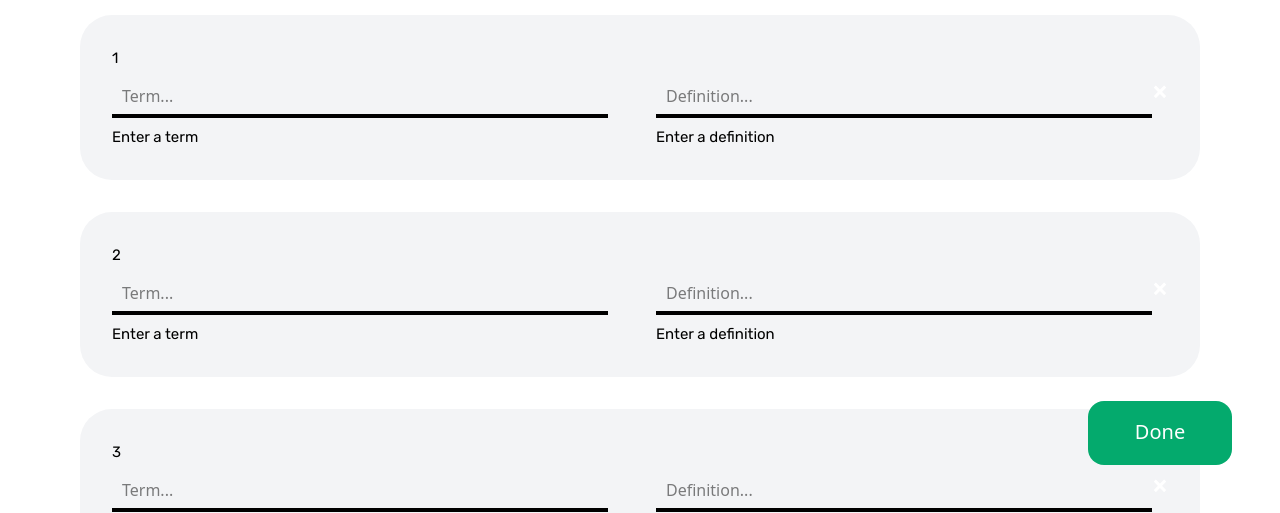
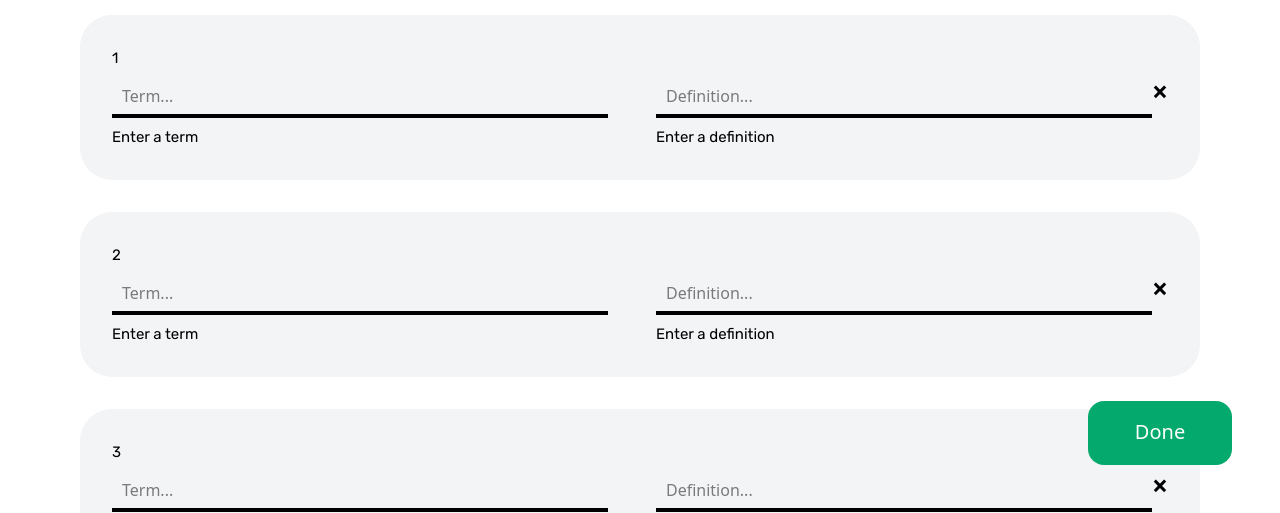
Before and after one commit to SamB221/FastFlashCards, a React (Vite) app: page /create in a window 1280 px wide. Shown: the part 287-800 px from the top of the page. Built offline with nearby package versions, Linux system fonts and the light colour scheme.

Commit message:
Improved UI of delete in manual and fixed indexing issue

```diff
--- a/src/components/CardBuilder.jsx
+++ b/src/components/CardBuilder.jsx
@@ -18,7 +18,7 @@ const CardBuilder = ({ id, num, onChange, removeCard }) => {
         <div className="cardBuilder">
             <div className="smallerBox">
                 <h3>{num}</h3>
-                <span className="close" onClick={() => removeCard(id)}>&times;</span>
+                <span className="delete" onClick={() => removeCard(id)}>&times;</span>
                 <div className="flex">
                     <div className="flex-child">
                         <input
--- a/src/index.css
+++ b/src/index.css
@@ -751,7 +751,7 @@ input[type=submit]:hover {
 
 .close:hover,
 .close:focus {
-  color: #000;
+  color: red;
   text-decoration: none;
   cursor: pointer;
 }
@@ -767,6 +767,20 @@ input[type=submit]:hover {
 .modal-body {
     padding: 2rem;
     color: var(--textPrimary)
+}
+
+.delete {
+  color: black;
+  float: right;
+  font-size: 28px;
+  font-weight: bold;
+}
+
+.delete:hover,
+.delete:focus {
+  color: red;
+  text-decoration: none;
+  cursor: pointer;
 }
 
 #websiteImage {
--- a/src/pages/CreateSetPage.jsx
+++ b/src/pages/CreateSetPage.jsx
@@ -11,6 +11,7 @@ const CreateSetPage = () => {
     const [errorMessage, setErrorMessage] = useState("");
     const modalRef = useRef(null);
     const elementsAddedRef = useRef(false);
+    console.log(cardData);
 
     useEffect(() => {
         const modal = modalRef.current;
@@ -53,12 +54,12 @@ const CreateSetPage = () => {
             return;
         } // other edge case to consider: set name already exists, prompt user again in this case
 
-        Object.entries(cardData).forEach(([key, item]) => {
+        Object.entries(cardData).forEach(([, item], index) => {
             var currentCard = new Object();
             currentCard.Term = item.term;
             currentCard.Definition = item.definition;
             currentCard.Mastery = 0;
-            set[key - 1] = currentCard;
+            set[index] = currentCard;
         });
 
         if (set.length < 4) {
```
